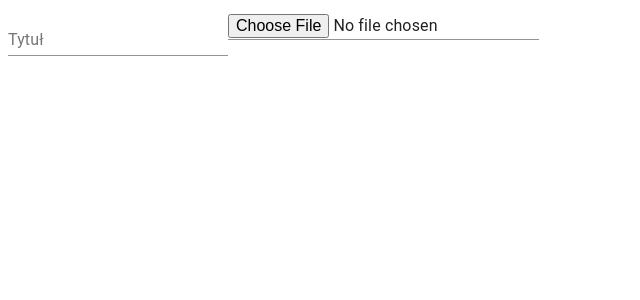
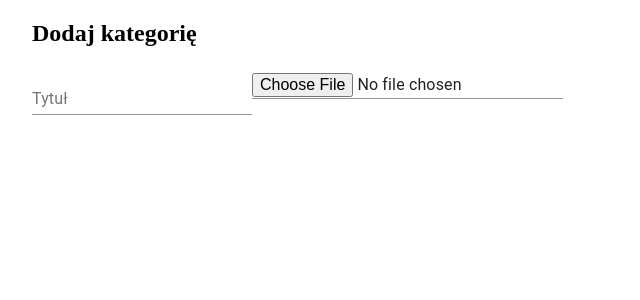
Before and after one commit to Salabim-mb/Wycieczki_PW, a React (Create React App) app: page / in a window 1280 px wide. Shown: the top 300 px of the page, without its empty margins (0-640 px from the left). Built offline with nearby package versions, Linux system fonts and the light colour scheme.

Commit message:
add Container and h2

```diff
--- a/src/views/CategoryCreator/CategoryCreator.jsx
+++ b/src/views/CategoryCreator/CategoryCreator.jsx
@@ -2,6 +2,7 @@ import React from 'react'
 import { useFormik } from 'formik';
 import TextField from '@material-ui/core/TextField';
 import Input from '@material-ui/core/Input';
+import Container from '@material-ui/core/Container';
 
 
 const CategoryCreator = () => {
@@ -18,6 +19,8 @@ const CategoryCreator = () => {
 
 
     return (
+        <Container>
+            <h2>Dodaj kategorię</h2>
             <form onSubmit={formik.handleSubmit}>
                 <TextField id="title" label="Tytuł" type="text" value={formik.values.title} onChange={event => {
                     formik.setFieldValue('title', event.target.value);
@@ -28,6 +31,7 @@ const CategoryCreator = () => {
                         formik.setFieldValue('cover', event.currentTarget.files[0]);
                     }} />
             </form>
+        </Container>
     )
 }
 
```
Lines whose indentation alone changed are shown as unchanged.
